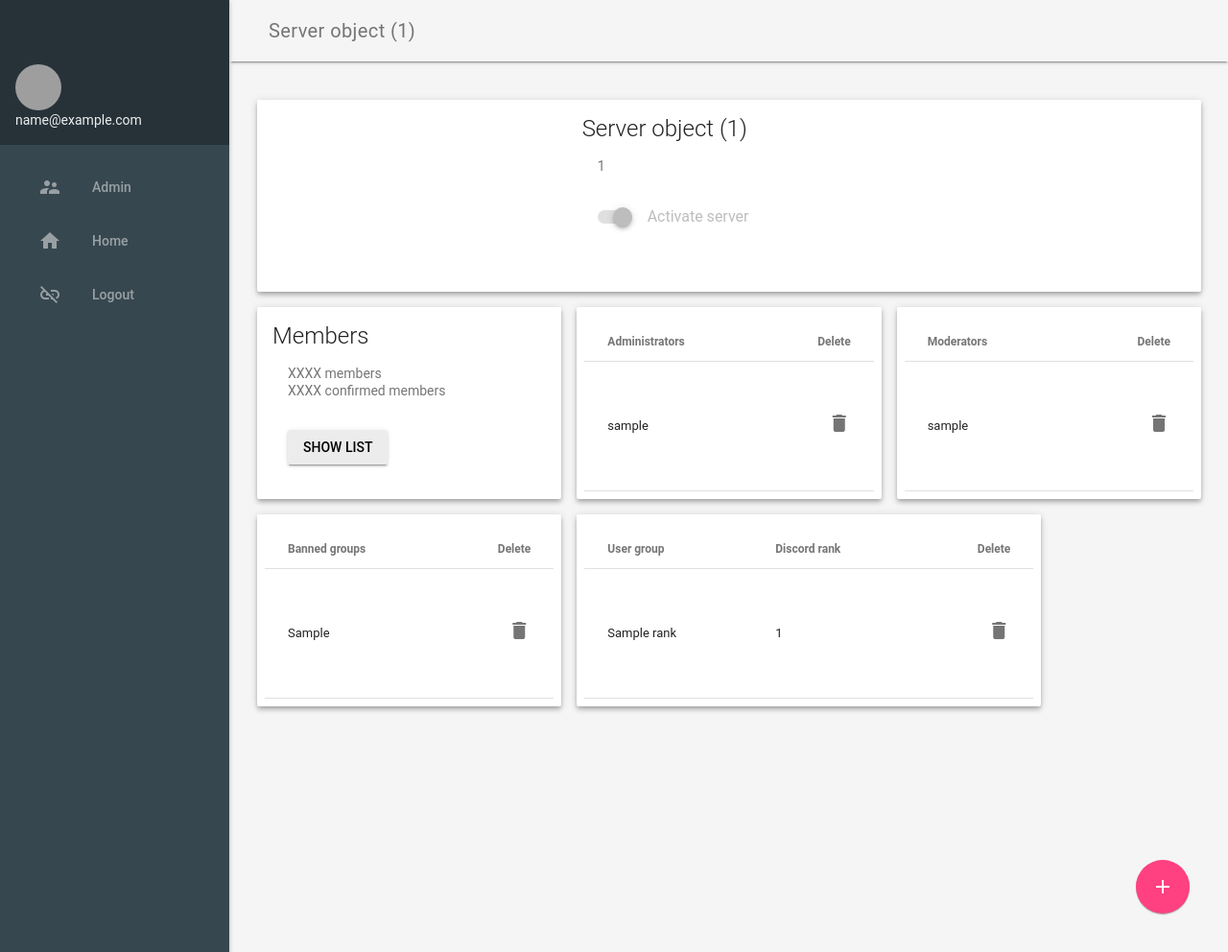
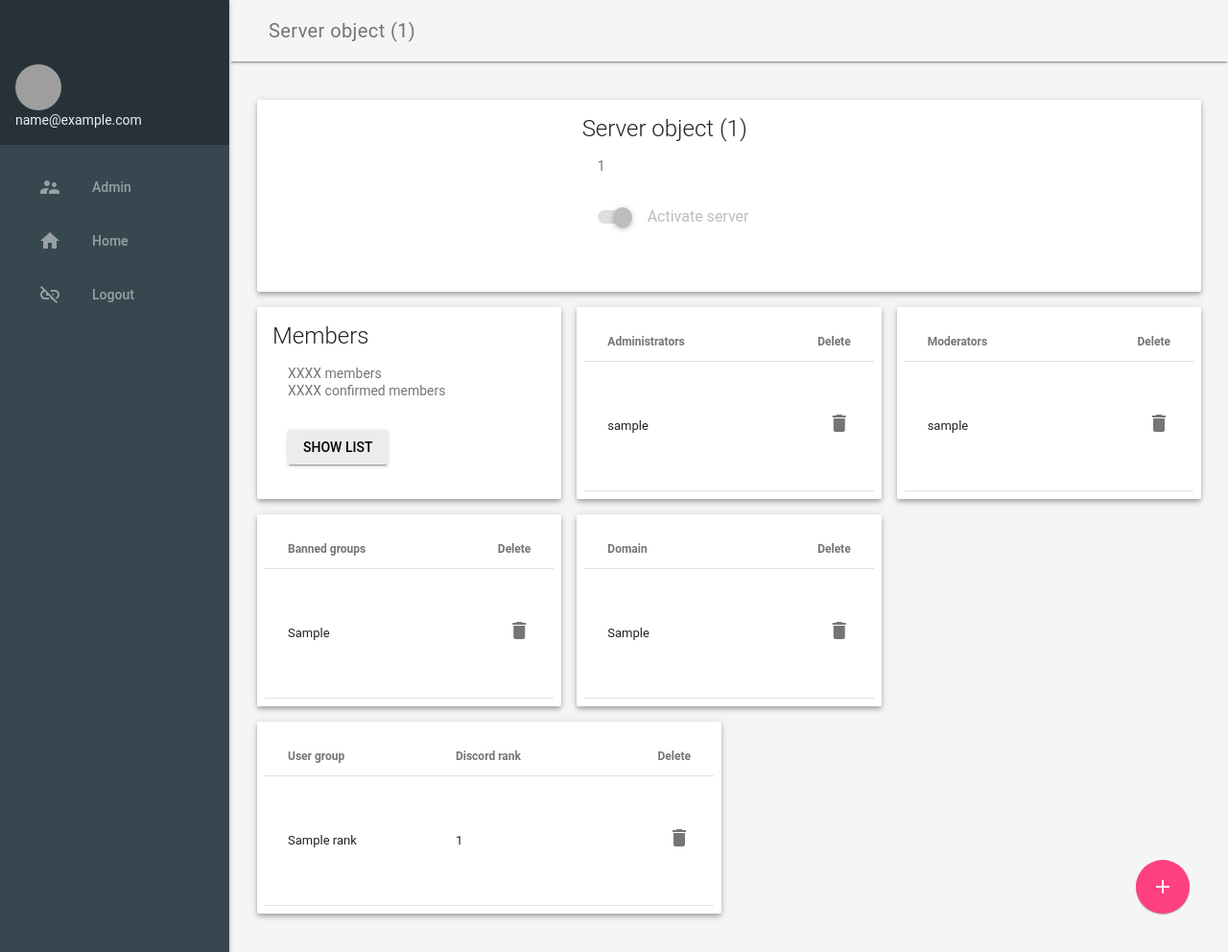
Before and after one commit to Fumesover/EpiLogin-website, a Django app: page /servers/1/ in a window 1280 px wide. Shown: the whole page at 96% size. Run offline with Django 3.2, Linux system fonts and the light colour scheme; a user stored in the database is signed in; tables that the repository leaves empty hold one stand-in row (values such as "Sample post"); parts of the project's set-up code (start-up, migrations or seed data) failed here and were passed over; grey boxes are pictures that could not be loaded.

Commit message:
Feat (servers): Add domain whitelist

```diff
--- a/website/apps/servers/models.py
+++ b/website/apps/servers/models.py
@@ -2,6 +2,10 @@ from django.db import models
 from django.db.models import Model
 from django.contrib.postgres.fields import ArrayField
 from django.contrib.auth import get_user_model
+
+class EmailDomain(Model):
+
+    domain = models.CharField(max_length=64)
 
 class Server(Model):
 
@@ -12,6 +16,7 @@ class Server(Model):
     channel_request = models.BigIntegerField(default=0)
     admins          = models.ManyToManyField(get_user_model(), blank=True, related_name='admin')
     moderators      = models.ManyToManyField(get_user_model(), blank=True, related_name='moderator')
+    emails_domains  = models.ManyToManyField(EmailDomain, blank=True)
 
 RANK_TYPES = (
     ('classic', 'CLASSIC'),
--- a/website/apps/servers/urls.py
+++ b/website/apps/servers/urls.py
@@ -5,7 +5,7 @@ app_name='servers'
 
 urlpatterns = [
     url(r'^deleterank/(?P<pk>[0-9]+)/$', views.deleterank.as_view(), name='deleterank'),
-
+    url(r'^deldomain/(?P<pk>[0-9]+)/$', views.deldomain.as_view(), name='deldomain'),
 
     url(r'^$', views.list.as_view(), name='list'),
     url(r'^(?P<pk>[0-9]+)/$', views.info.as_view(), name='info'),
--- a/website/apps/servers/views.py
+++ b/website/apps/servers/views.py
@@ -6,12 +6,12 @@ from django.utils import timezone
 from django.utils.decorators import method_decorator
 from django.views import View
 from django.views.decorators.csrf import csrf_exempt
-from django.http import HttpResponse, JsonResponse
+from django.http import HttpResponse, JsonResponse, HttpResponseRedirect
 from social_django.models import UserSocialAuth
 from django.contrib.auth import get_user_model
 import json
 
-from website.apps.servers.models import Server, Rank
+from website.apps.servers.models import Server, Rank, EmailDomain
 from website.apps.members.models import Member
 from website.apps.groups.models  import Group, Ban, Update
 
@@ -86,6 +86,12 @@ class info(View):
                 server.moderators.add(user.user)
             elif type[1] == 'admin':
                 server.admins.add(user.user)
+        elif type[0] == 'domain':
+            domain = EmailDomain(domain=value)
+            domain.save()
+
+            server.emails_domains.add(domain)
+            server.save()
 
         return redirect('servers:info', pk=pk)
 
@@ -162,3 +168,12 @@ class delmod(View):
         server.save()
 
         return redirect('servers:info', pk=pk)
+
+class deldomain(View):
+    @method_decorator(login_required)
+    def get(self, request, pk):
+        domain = get_object_or_404(EmailDomain, pk=pk)
+
+        domain.delete()
+
+        return HttpResponseRedirect(request.META.get('HTTP_REFERER'))
--- a/website/templates/servers/info.html
+++ b/website/templates/servers/info.html
@@ -187,6 +187,36 @@
             </div>
             {% endif %}
             <!-- /Bans -->
+            <!-- Server domains whitelist -->
+            {% if server.emails_domains.all %}
+            <div class="mdl-grid mdl-cell mdl-cell--4-col mdl-card mdl-shadow--4dp">
+                <table class="mdl-data-table mdl-js-data-table" style="width: 100%;">
+                    <thead>
+                        <tr>
+                            <th class="mdl-data-table__cell--non-numeric">Domain</th>
+                            {% if perms.groups.delete_ban %}
+                                <th>Delete</th>
+                            {% endif %}
+                        </tr>
+                    </thead>
+                    <tbody>
+                        {% for domain in server.emails_domains.all %}
+                            <tr>
+                                <td class="mdl-data-table__cell--non-numeric">{{ domain.domain }}</td>
+                                {% if perms.groups.delete_ban %}
+                                    <td>
+                                        <a href="{% url 'servers:deldomain' domain.pk %}">
+                                            <i class="material-icons mdl-list__item-icon">delete</i>
+                                        </a>
+                                    </td>
+                                {% endif %}
+                            </tr>
+                        {% endfor %}
+                    </tbody>
+                </table>
+            </div>
+            {% endif %}
+            <!-- /Server domains whitelist -->
             <!-- Server grades -->
             {% if ranks.confirmed %}
             <div class="mdl-grid mdl-cell mdl-cell--4-col mdl-card mdl-shadow--4dp">
@@ -285,6 +315,7 @@
     <ul class="mdl-menu mdl-js-menu mdl-menu--top-right" for="add_button">
         <li class="mdl-menu__item show-modal" data-modal="#modal_bans">Bans</li>
         <li class="mdl-menu__item show-modal" data-modal="#modal_group">Ranks</li>
+        <li class="mdl-menu__item show-modal" data-modal="#modal_form" data-title="Add domain" data-type="domain">Domain</li>
         <li class="mdl-menu__item show-modal" data-modal="#modal_moderation">Moderation</li>
     </ul>
 
```
Also changed, not shown: website/apps/api/serializers.py (+9 -3 lines), website/apps/servers/migrations/0004_auto_20190408_0645.py (added).
